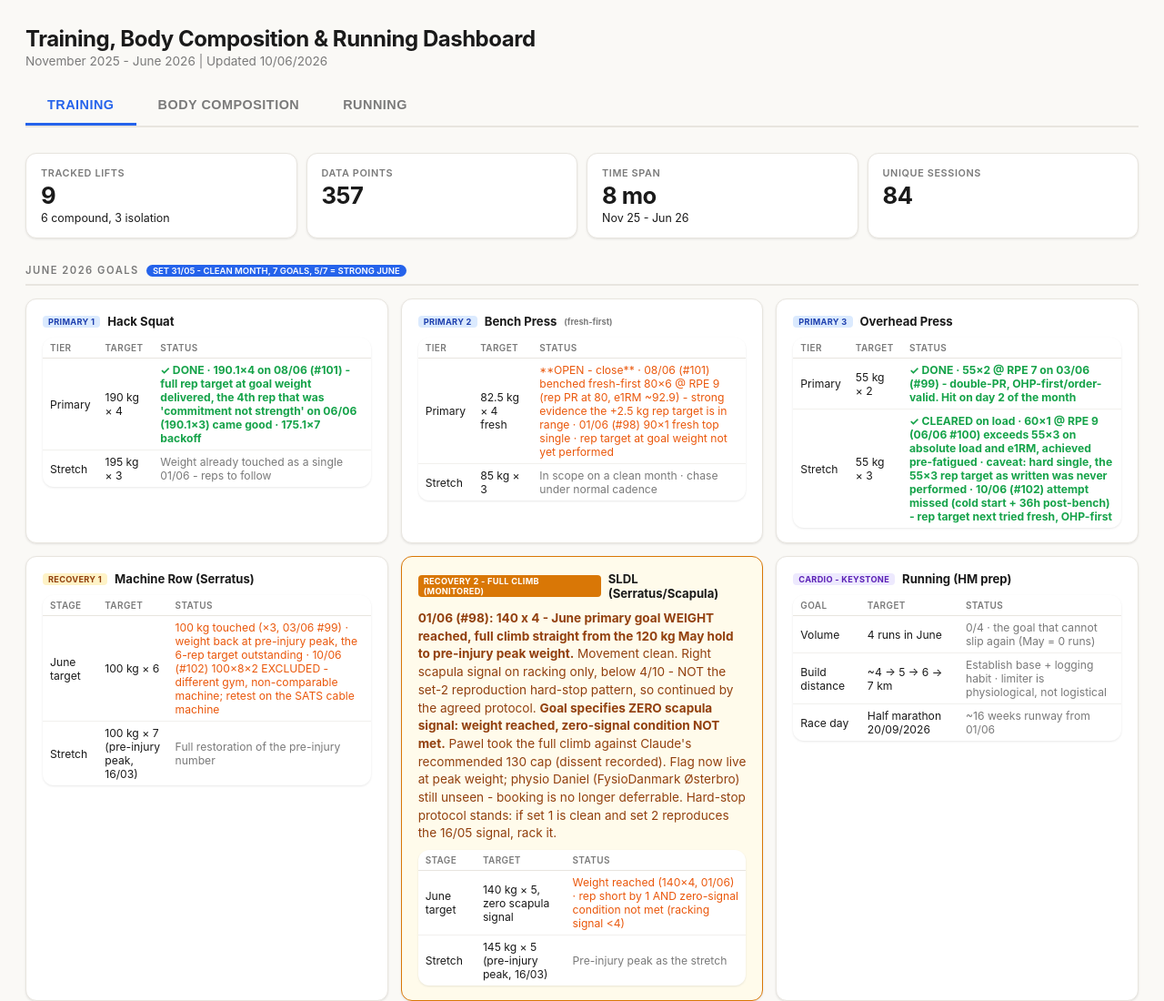
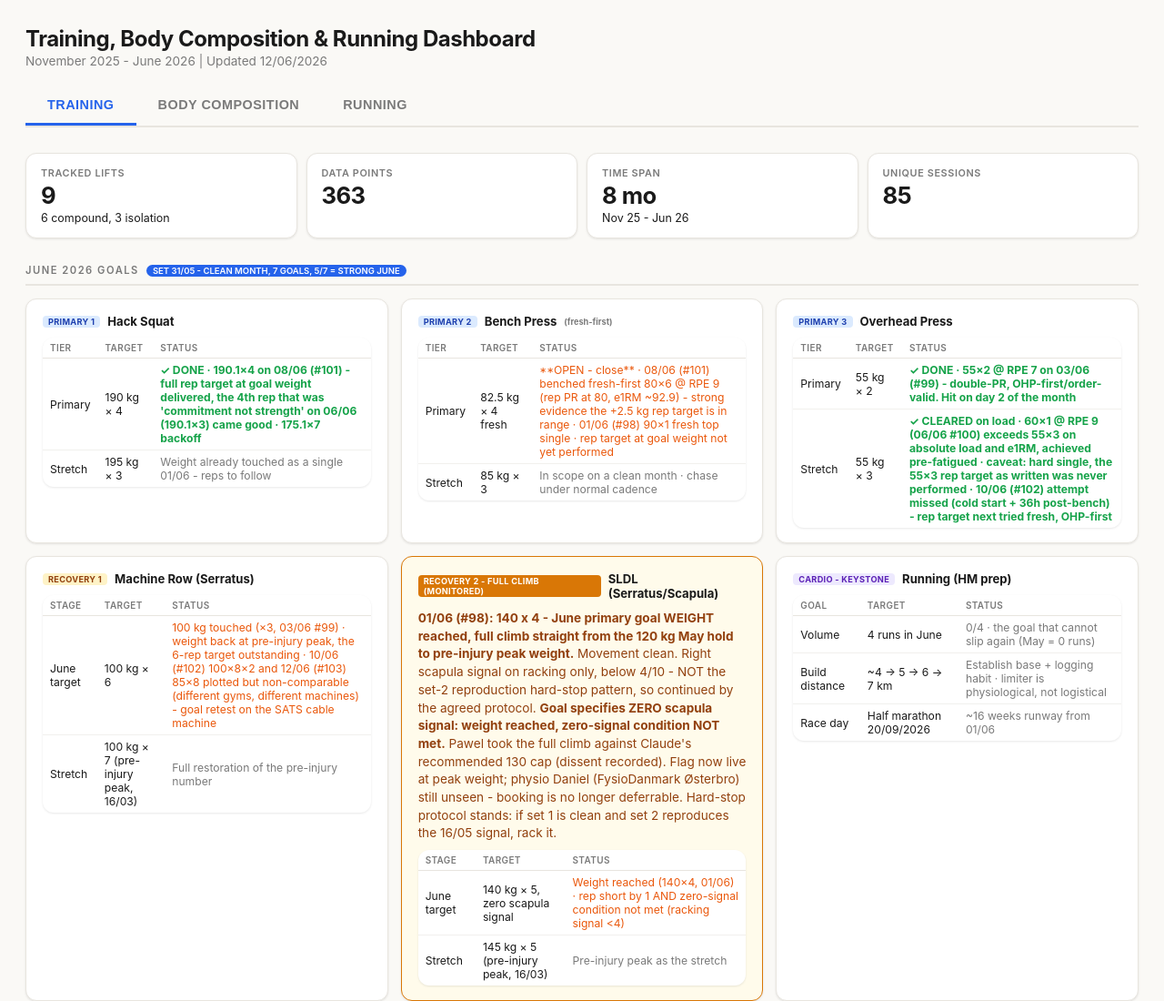
Before and after one commit to sldl145/training-dashboard, a plain HTML site: page index.html in a window 1280 px wide. Shown: the top 1100 px of the page at 91% size. Drawn offline with nearby package versions, Linux system fonts and the light colour scheme.

Commit message:
Deploy 2026-06-12 18:44

```diff
--- a/index.html
+++ b/index.html
@@ -936,6 +936,7 @@ const exercises = {
       { date: "2026-06-03", weight: 55, bestReps: 2, note: "**DOUBLE-PR. 55 x 2 @ RPE 7 - ties best-ever rep count at 55 kg AND the easiest 55 has ever felt (lowest RPE recorded at the weight). e1RM ~58, highest in the Feb-Jun window.** Backoff 50 x 6 is also a clean rep-PR at 50 (prev best 50 x 5), and came fatigued after the heavy double. OHP first in a Pawel 2 - order-valid, clean apples-to-apples read. **June primary goal (55 x 2) HIT on day 2 of the month; stretch (55 x 3) still open.** Session #99.", sets: [{"w":55,"r":2},{"w":50,"r":6},{"w":50,"r":3}] },
       { date: "2026-06-06", weight: 60, bestReps: 1, note: "**NEW OHP BAR WEIGHT - 60 x 1 @ RPE 9, first time loaded (+5 kg vs prev top 55). Window-high e1RM.** Achieved PRE-FATIGUED (OHP second, after weighted pull-ups) - beat the order handicap rather than being helped by position. Then 50 x 5 @ 8, 50 x 4 @ 9 working. Third ceiling broken in six days (bench 90 x 1 on 01/06, OHP 55 x 2 on 03/06, now 60 x 1). June stretch (55 x 3) cleared on absolute load with a hard-single caveat - the rep target as written was never performed. Session #100.", sets: [{"w":60,"r":1},{"w":50,"r":5},{"w":50,"r":4}] },
       { date: "2026-06-10", weight: 55, bestReps: 2, note: "55 x 3 stretch attempted - 3rd rep failed (3 failures on the lift), settled for 55 x 2 @ RPE 9 vs RPE 7 for the same double on 03/06. Backoffs degraded too (50 x 4, 50 x 2 vs 50 x 6, 50 x 3). Condition-driven, not strength regression: 07:00 cold start, solo, 36h after an RPE 9 bench session. Stretch stays live - next attempt in a fresh, rested, OHP-first slot. Session #102.", sets: [{"w":55,"r":2},{"w":50,"r":4},{"w":50,"r":2}] },
+      { date: "2026-06-12", weight: 52.5, bestReps: 4, note: "52.5 x 4, 50 x 4 - volume day in the pre-fatigued slot after pull-ups, on plan (third planned set dropped). Solo at new gym, early and under-fueled. Session #103.", sets: [{"w":52.5,"r":4},{"w":50,"r":4}] },
     ]
   },
   "Hack Squat": {
@@ -1076,6 +1077,7 @@ const exercises = {
       { date: "2026-06-01", weight: 10, bestReps: 6, note: "+10 x 6, +10 x 6 - volume work, not a PR day. Clean. Session #98.", sets: [{"w":10,"r":6},{"w":10,"r":6}] },
       { date: "2026-06-06", weight: 20, bestReps: 3, note: "+20 x 3 @ RPE 8 - matches #97 top set one RPE point easier (9 -> 8). Then +10 x 6 @ 8, +10 x 5 @ 9 backoff. Pawel 3, pull-up first in session. Session #100.", sets: [{"w":20,"r":3},{"w":10,"r":6},{"w":10,"r":5}] },
       { date: "2026-06-08", weight: 10, bestReps: 6, note: "+10 x 6, +10 x 4 - working volume at +10, not a heavy day (peak +30, 16/05). Pawel 1, pull-up second after bench. Session #101.", sets: [{"w":10,"r":6},{"w":10,"r":4}] },
+      { date: "2026-06-12", weight: 20, bestReps: 3, note: "+20 x 3 @ RPE 8.5 fasted/early - matched the 06/06 fed-condition output (20 x 3 @ RPE 8) under worse conditions. 4th rep missed - a fed-session target, not a regression. Then +10 x 6, +10 x 4. Pawel 3 solo at new gym, pull-up first. Session #103.", sets: [{"w":20,"r":3},{"w":10,"r":6},{"w":10,"r":4}] },
     ]
   },
   "Triceps Extension": {
@@ -1114,6 +1116,7 @@ const exercises = {
       { date: "2026-06-01", weight: 32.5, bestReps: 7, note: "32.5 x 7, 32.5 x 6 - consistent working weight, clean. Session #98.", sets: [{"w":32.5,"r":7},{"w":32.5,"r":6}] },
       { date: "2026-06-06", weight: 32.5, bestReps: 8, note: "**32.5 x 8 - rep PR at the weight (prev best 32.5 x 7, 01/06).** Single set. Session #100.", sets: [{"w":32.5,"r":8}] },
       { date: "2026-06-08", weight: 35, bestReps: 5, note: "35 x 5, 35 x 5 - **first two-set hold at 35 kg** (prior 35 kg sessions were single sets: 35 x 5 on 18/05, 35 x 3 on 23/05). Volume step up at the 35 kg working weight. Session #101.", sets: [{"w":35,"r":5},{"w":35,"r":5}] },
+      { date: "2026-06-12", weight: 36.25, bestReps: 4, note: "**36.25 x 4 - new top weight on the lift** (same machine type as SATS confirmed). e1RM ~41.1 vs ~40.8 from 35 x 5 on 08/06 - window high. Went up in weight instead of reps and it worked. Then 32.5 x 5 backoff. Session #103.", sets: [{"w":36.25,"r":4},{"w":32.5,"r":5}] },
     ]
   },
   "Preacher Curl": {
@@ -1172,6 +1175,7 @@ const exercises = {
       { date: "2026-06-03", weight: 40, bestReps: 6, note: "40 x 5, 40 x 6 - two clean sets, top set +1 rep vs #97 (40 x 4, 30/05). Session #99.", sets: [{"w":40,"r":5},{"w":40,"r":6}] },
       { date: "2026-06-06", weight: 40, bestReps: 4, note: "40 x 4 - single set, -2 reps vs #99 top (40 x 6, 03/06). Session #100.", sets: [{"w":40,"r":4}] },
       { date: "2026-06-10", weight: 40, bestReps: 8, note: "**40 x 8 - rep PR at the weight (prev best 40 x 6, 03/06).** Then 40 x 4. Session #102.", sets: [{"w":40,"r":8},{"w":40,"r":4}] },
+      { date: "2026-06-12", weight: 40, bestReps: 5, note: "40 x 5 - held the 40 kg level two days after the 40 x 8 rep PR (#102). Single working set. Session #103.", sets: [{"w":40,"r":5}] },
     ]
   },
   "Lying Leg Curl": {
@@ -1239,6 +1243,8 @@ const exercises = {
       { date: "2026-05-30", weight: 97, bestReps: 6, note: "**97 x 6 - new top weight post-injury, +2 kg vs #96 (95 x 7, 25/05).** Then 88 x 7 backoff. Row recovery arc continuing toward pre-injury peak (100 kg). Pawel 3 (#97).", sets: [{"w":97,"r":6},{"w":88,"r":7}] },
       { date: "2026-06-03", weight: 100, bestReps: 3, note: "**100 x 3 - pre-injury peak weight touched again (+3 kg vs #97 top, 97 x 6).** Then 91 x 8 backoff. June goal is 100 x 6 - weight reached, reps still the target. Recovery arc essentially complete on load. Session #99.", sets: [{"w":100,"r":3},{"w":91,"r":8}] },
       { date: "2026-06-06", weight: 93, bestReps: 8, note: "93 x 8 - single volume set, rep-quality work below the 100 kg peak touch (#99). June goal 100 x 6 still open. Session #100.", sets: [{"w":93,"r":8}] },
+      { date: "2026-06-10", weight: 100, bestReps: 8, note: "100 x 8, 100 x 8 - different gym, different machine (felt much lighter than the SATS cable machine). **Non-comparable - the spike is a machine change, not a strength jump.** Plotted on Pawel's call; excluded from June goal tracking (100 x 6 stands on the SATS machine). Volume stimulus only. Session #102.", sets: [{"w":100,"r":8},{"w":100,"r":8}] },
+      { date: "2026-06-12", weight: 85, bestReps: 8, note: "85 x 8, 80 x 8 - new gym, different machine (much heavier feel). **Non-comparable with the SATS cable baseline - read the dip as a machine change, not a strength drop.** Plotted on Pawel's call; excluded from June goal tracking (100 x 6 stands on the SATS machine). Session #103.", sets: [{"w":80,"r":8},{"w":85,"r":8}] },
     ]
   }
 };
@@ -1320,7 +1326,7 @@ const graveyard = {
 
 // ========== HELPERS ==========
 // TODAY is the ONLY date constant to update each session. Everything else derives from it.
-const TODAY = "2026-06-10";
+const TODAY = "2026-06-12";
 
 // Derived automatically - do not edit these.
 function shiftDate(iso, days) {
@@ -1713,7 +1719,7 @@ function renderGoals() {
         <h3><span class="goal-tag goal-tag-secondary">Recovery 1</span> Machine Row (Serratus)</h3>
         <table>
           <tr><th>Stage</th><th>Target</th><th>Status</th></tr>
-          <tr><td>June target</td><td>100 kg &times; 6</td><td style="color:var(--orange);">100 kg touched (&times;3, 03/06 #99) &middot; weight back at pre-injury peak, the 6-rep target outstanding &middot; 10/06 (#102) 100&times;8&times;2 EXCLUDED - different gym, non-comparable machine; retest on the SATS cable machine</td></tr>
+          <tr><td>June target</td><td>100 kg &times; 6</td><td style="color:var(--orange);">100 kg touched (&times;3, 03/06 #99) &middot; weight back at pre-injury peak, the 6-rep target outstanding &middot; 10/06 (#102) 100&times;8&times;2 and 12/06 (#103) 85&times;8 plotted but non-comparable (different gyms, different machines) - goal retest on the SATS cable machine</td></tr>
           <tr><td>Stretch</td><td>100 kg &times; 7 (pre-injury peak, 16/03)</td><td style="color:var(--muted);">Full restoration of the pre-injury number</td></tr>
         </table>
       </div>
```
